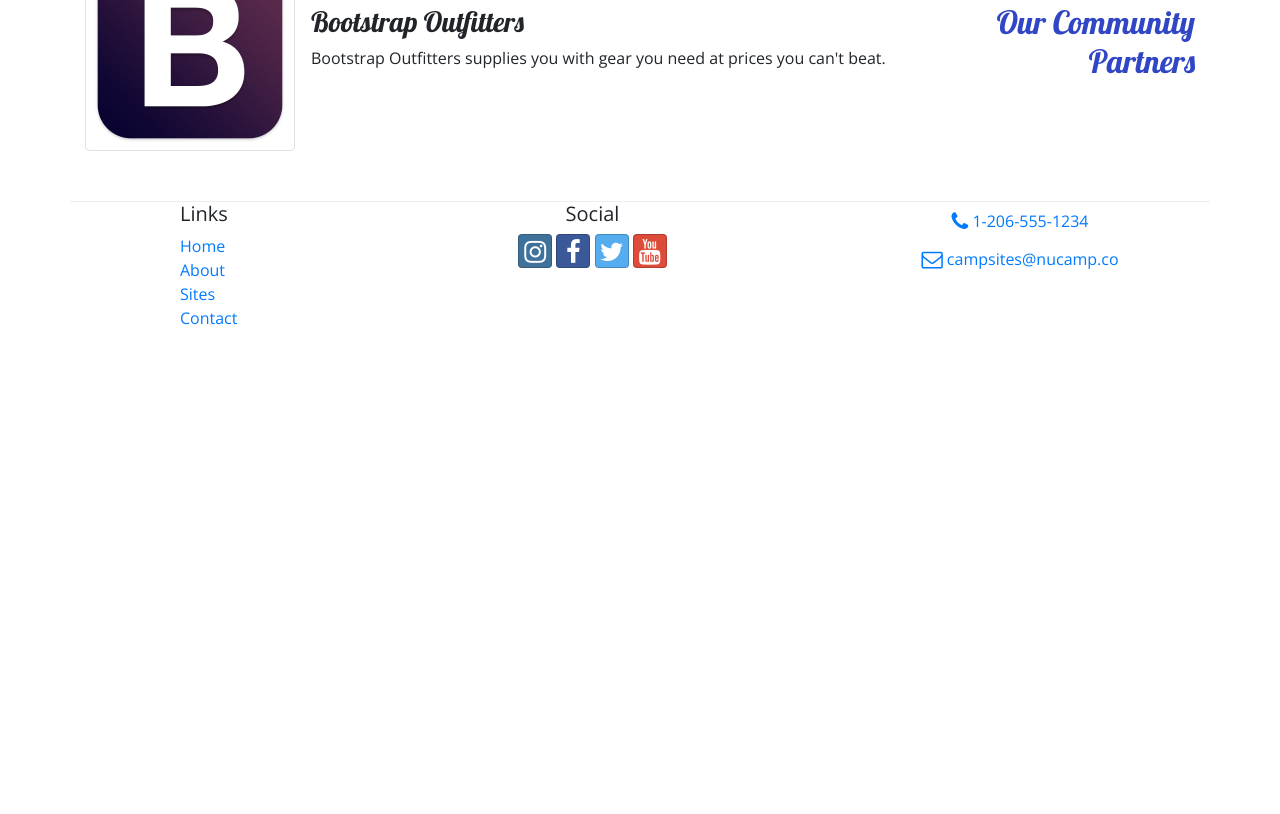
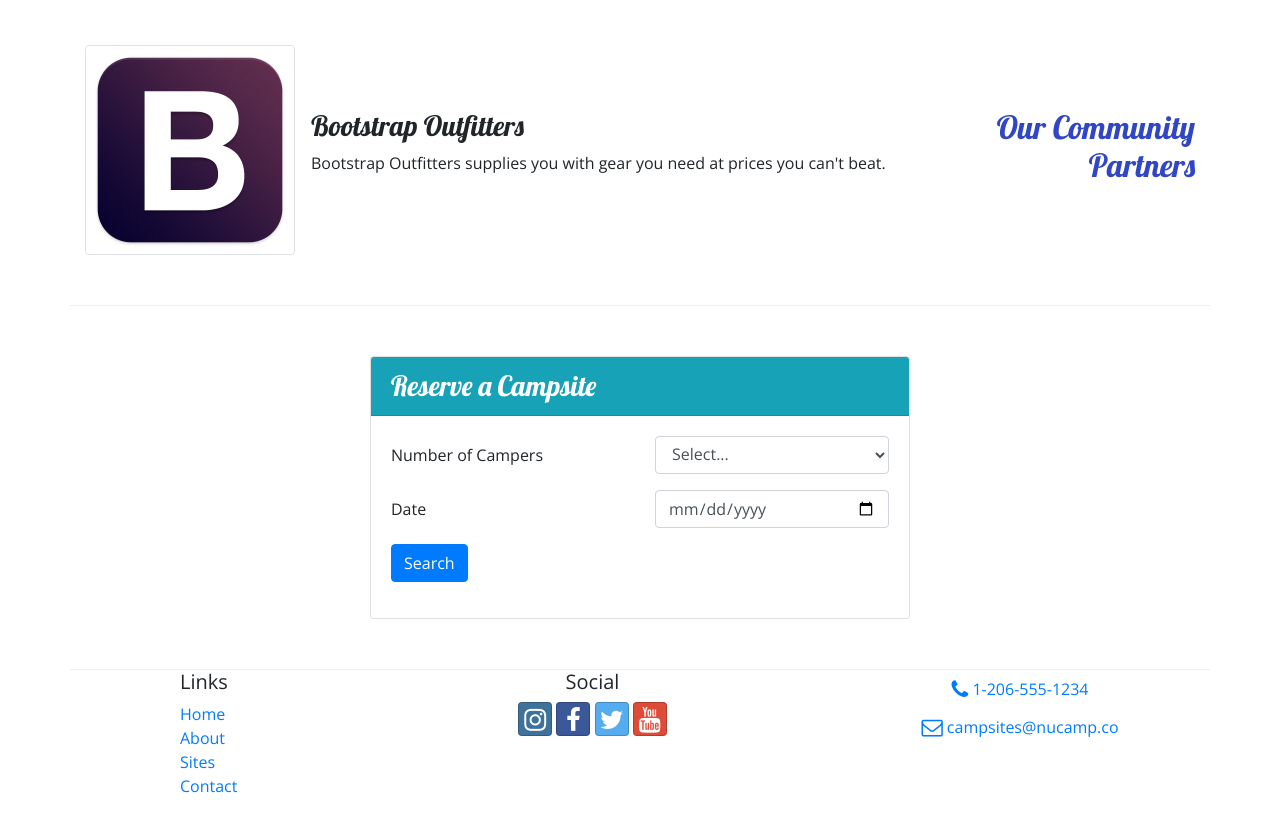
Before and after one commit to TiffyCodes/NuCampSite, a website: page index.html in a window 1280 px wide. Shown: the part 847-1661 px from the top of the page. Before the commit the page ends 1193 px from the top, so only its background shows below. Drawn offline with nearby package versions, Linux system fonts and the light colour scheme.

Commit message:
Index with Reserve a Campsite form and button

```diff
--- a/index.html
+++ b/index.html
@@ -33,7 +33,12 @@
                     <h1>NuCamp</h1>
                     <h2>a better way to camp</h2>
                 </div>
+                <div class="col-md-4 col-xl-2 mt-4">
+                    <a href="#reserveForm" class="text-nowrap"><button type="button" class="btn btn-lg btn-info">Reserve Campsite</button></a>
+                <!-- text-nowrap keeps the two words of the button on same line even in larger screen sizes where it moves to two-->
+                </div>
             </div>
+
         </div>
     </header>
 
@@ -80,7 +85,7 @@
                         <h3>Our Campsites</h3>
                         <p class="d-none d-sm-block">Explore our growing database of curated campsites and leave your own reviews!</p>
                     </div>
-                    </div>
+                </div>
             </div>
         </div>
 
@@ -90,8 +95,13 @@
                 <h2>Featured Campsites</h2>
             </div>
             <div class="col">
-                <h3>React Lake Campground</h3>
-                <p class="d-none d-sm-block">Nestled in the foothills of the Chrome Mountains, this campground on the shores of the pristine React Lake is a favorite for fly fishers.</p>
+                <div class="media">
+                    <div class="media-body align-self-center">
+                        <h3 >React Lake Campground</h3>
+                        <p class="d-none d-sm-block">Nestled in the foothills of the Chrome Mountains, this campground on the shores of the pristine React Lake is a favorite for fly fishers.</p>
+                    </div>
+                        <img class="d-flex ml-3 img-thumbnail" src="img/react-lake-thumb.jpg" alt="React Lake thumbnail" />
+                </div>
             </div>
         </div>
 
@@ -111,7 +121,58 @@
             </div>
         </div>
 
+<!-- ---------------------- Card with form-->
+        <div class="row row-content">
+            <div class="col-sm-6 mx-auto">
+                <div class="card">
+                    <h3 class="card-header bg-info text-white">Reserve a Campsite</h3>
+                    <div class="card-body">
+                        <form id="reserveForm">
+                            <div class="form-group row">
+                                <label for="nuCampers" class="col-sm-6 col-form-label">Number of Campers</label>
+                                <div class="col">
+                                    <select name="nuCampers" id="nuCampers" class="form-control">
+                                        <!-- Form-control you use with any inputs on forms to make it exapand
+                                        and look pretty for mobile, so on this, the select drop-down and the date selection-->
+                                        <option>Select...</option>
+                                        <option>1</option>
+                                        <option>2</option>
+                                        <option>3</option>
+                                        <option>4</option>
+                                        <option>5</option>
+                                        <option>6</option>
+                                    </select>
+                                </div>
+
+                            </div>
+                            <div class=" form-group row">
+                                <label for="date" class="col-sm-6 col-form-label">Date</label>
+                                <div class="col">
+                                    <input type="date" name="date" id="date" value="#" class="form-control">
+                                    <!-- Form-control you use with any inputs on forms to make it exapand
+                                        and look pretty for mobile, so on this, the select drop-down and the date selection-->
+                                </div>
+                            </div>
+                            <div class=" form-group row">
+                                <div class="col">
+                                    <button type="submit" class="btn btn-primary">Search</button>
+                                </div>
+
+                            </div>
+                        </form>
+
+                    </div>
+
+                </div>
+
+            </div>
+
+        </div>
+ <!-- ---------------------- -->
+
     </div>
+
+
 
 
     <footer class=""site-footer>
```
